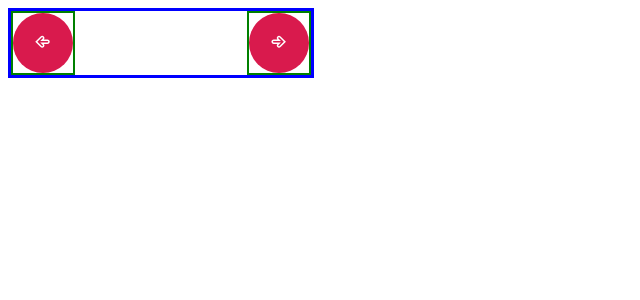
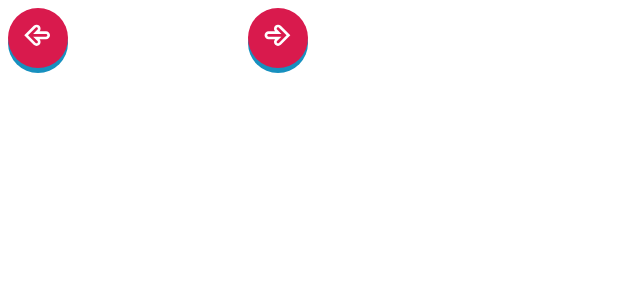
Before and after one commit to EstefanyBatPel/Pokemon-React, a React (Vite) app: page / in a window 1280 px wide. Shown: the top 300 px of the page, without its empty margins (0-640 px from the left). Built offline with nearby package versions, Linux system fonts and the light colour scheme.

Commit message:
buttons styles

```diff
--- a/src/App.jsx
+++ b/src/App.jsx
@@ -8,8 +8,14 @@ const App = () => {
         <>
         {/* tarjetas */}
         <div className="buttons-container">
-            <Button icon={<TiArrowLeftOutline />} />
-            <Button icon={<TiArrowRightOutline />} />
+            <Button
+            icon={<TiArrowLeftOutline />}
+            handleClick={() => {console.log('anterior')}}
+            />
+            <Button
+            icon={<TiArrowRightOutline />}
+            handleClick={() => {console.log('siguiente')}}
+            />
         </div>
         </>
     )
--- a/src/assets/components/Button.jsx
+++ b/src/assets/components/Button.jsx
@@ -1,9 +1,14 @@
 import '../../sass/Button.scss'
 
-const Button = (props) => {
+const Button = ({icon, handleClick}) => {
   return (
     <div className='button_box'>
-        <button className="button">{props.icon}</button>
+        <button
+        className="button"
+        onClick={handleClick}
+        >{icon}
+        </button>
+        <div className="button_shadow"></div>
     </div>
   )
 }
--- a/src/sass/App.scss
+++ b/src/sass/App.scss
@@ -1,5 +1,4 @@
 .buttons-container{
-    border: 3px solid blue;
     width: 300px;
     display: flex;
     justify-content: space-between;
--- a/src/sass/Button.scss
+++ b/src/sass/Button.scss
@@ -8,9 +8,18 @@
     border: none;
     cursor: pointer;
     color: white;
-    font-size: 18px;
+    font-size: 32px;
 
     &_box{
-        border: 2px solid green; //ayuda visual
+        position: relative;
+    }
+    &_shadow{
+        width: 60px;
+        height: 60px;
+        background-color: v.$color2;
+        border-radius: 50%;
+        position: absolute; //necesita un padre con position:relative;
+        top: 5px;
+        z-index: -1;
     }
 }
```
